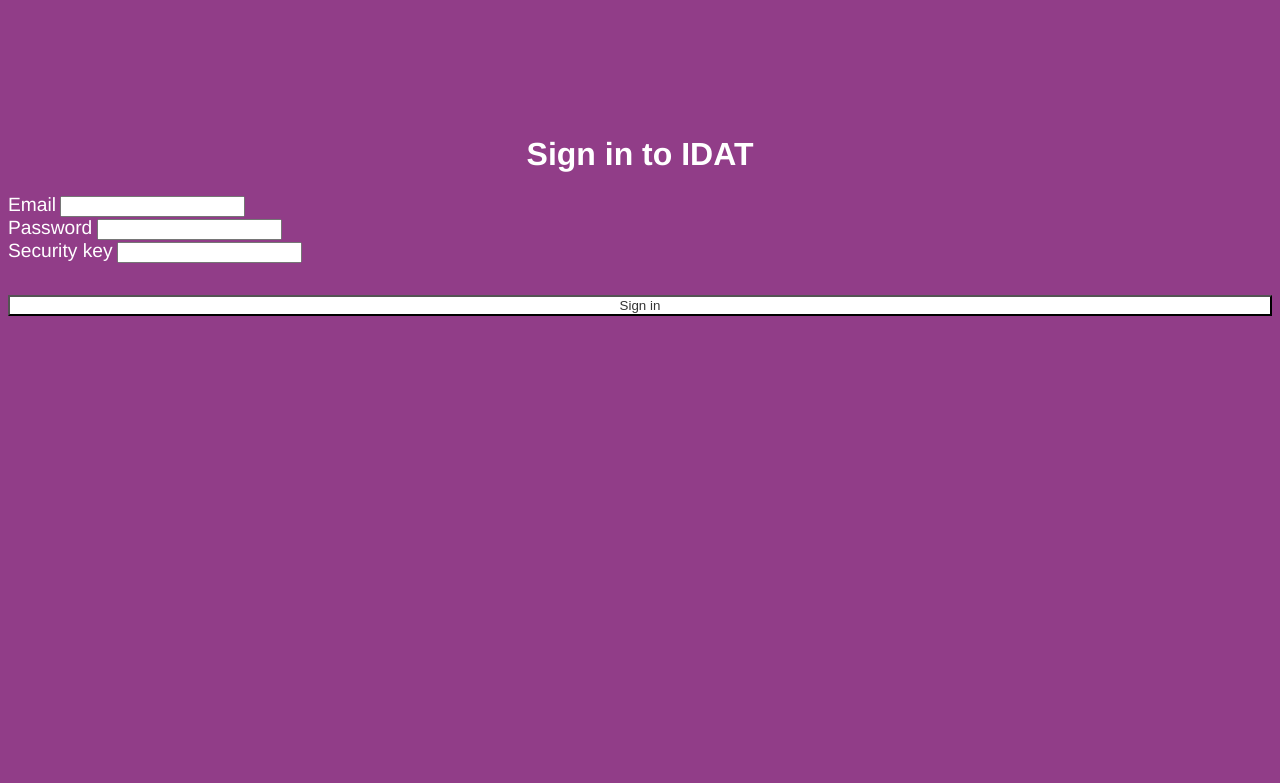
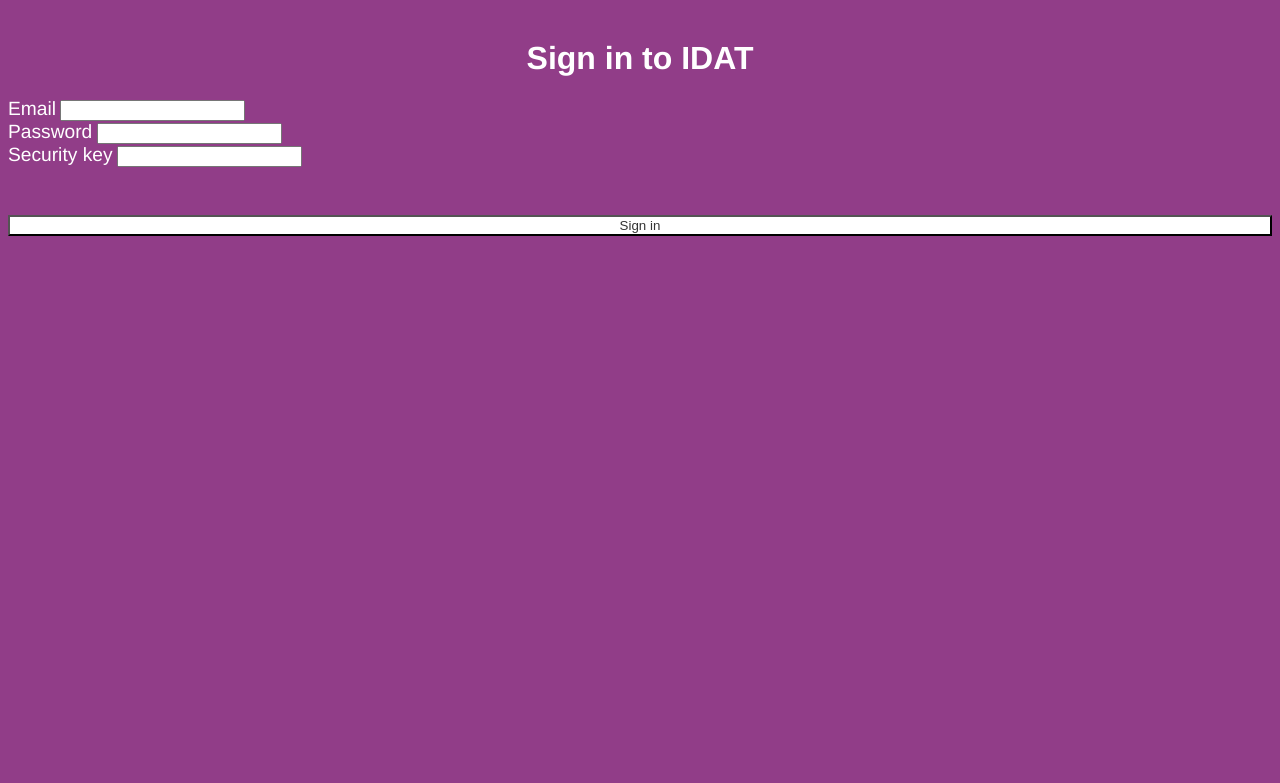
Before and after one commit to sausages-of-the-future/registry, a Flask app: template registry/templates/login.html in a window 1280 px wide. Shown: the top 783 px of the page. Run offline with Flask 2, Linux system fonts and the light colour scheme; the template is opened without the code that fills it: values that come from a table or form of the project are taken from there, others are empty; parts of the project's set-up code (start-up, migrations or seed data) failed here and were passed over; some libraries are stand-ins or nearby versions.

Commit message:
style of login page

```diff
--- a/registry/templates/login.html
+++ b/registry/templates/login.html
@@ -10,7 +10,7 @@
 {% block content %}
   <style>
     body, h1 {
-      padding-top:4rem;
+      padding-top:1rem;
       color:#fff;
       font-family:helvetica, sans-serif;
       {% if provider == 'vouchme' %}
@@ -30,7 +30,7 @@
       background:#fff;
       color:#333;
       width:100%;
-      margin-top:1rem;
+      margin-top:2rem;
     }
     h1{
       text-align:center;
```
